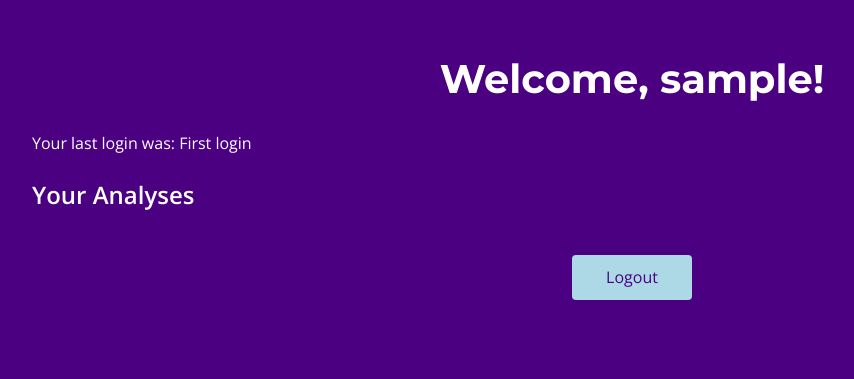
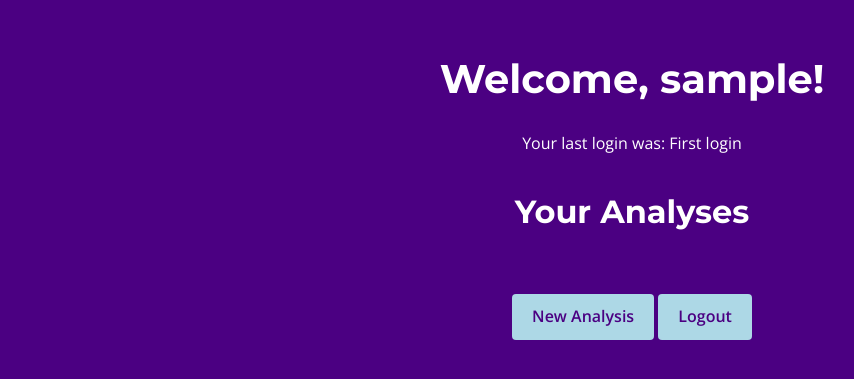
Before and after one commit to memaxo/toser, a Flask app: page /dashboard in a window 1280 px wide. Shown: the top 379 px of the page, without its empty margins (8-862 px from the left). Run offline with Flask 3, Linux system fonts and the light colour scheme; the visitor is signed in with stand-in values (Sample User, id 1); data that the repository does not hold is empty.

Commit message:
Improved the styling and layout of the dashboard, login, and register pages to match the site's purple and light blue color scheme.

```diff
--- a/src/templates/dashboard.html
+++ b/src/templates/dashboard.html
@@ -19,12 +19,18 @@
             margin: 0 auto;
             padding: 20px;
         }
-        h1 {
+        h1, h2 {
             font-family: 'Montserrat', sans-serif;
-            font-size: 2.5rem;
             color: #FFFFFF;
             text-align: center;
+        }
+        h1 {
+            font-size: 2.5rem;
             margin-bottom: 20px;
+        }
+        h2 {
+            font-size: 2rem;
+            margin-top: 30px;
         }
         .analysis-list {
             display: grid;
@@ -36,10 +42,15 @@
             border-radius: 8px;
             padding: 20px;
             box-shadow: 0 4px 6px rgba(0,0,0,0.1);
+            transition: transform 0.3s ease;
         }
-        .analysis-card h2 {
+        .analysis-card:hover {
+            transform: translateY(-5px);
+        }
+        .analysis-card h3 {
             margin-top: 0;
             font-size: 1.5rem;
+            color: #ADD8E6;
         }
         .analysis-card p {
             margin-bottom: 10px;
@@ -47,40 +58,47 @@
         .analysis-card .score {
             font-size: 1.2rem;
             font-weight: bold;
+            color: #ADD8E6;
         }
-        .logout-btn {
-            display: block;
-            width: 100px;
-            margin: 20px auto;
-            padding: 10px;
+        .btn {
+            display: inline-block;
+            padding: 10px 20px;
             background-color: #ADD8E6;
             color: #4B0082;
             text-align: center;
             text-decoration: none;
             border-radius: 4px;
             transition: background-color 0.3s;
+            font-weight: bold;
         }
-        .logout-btn:hover {
+        .btn:hover {
             background-color: #87CEEB;
+        }
+        .btn-container {
+            text-align: center;
+            margin-top: 30px;
         }
     </style>
 </head>
 <body>
     <div class="container">
         <h1>Welcome, {{ current_user.username }}!</h1>
-        <p>Your last login was: {{ current_user.last_login.strftime('%Y-%m-%d %H:%M:%S') if current_user.last_login else 'First login' }}</p>
+        <p style="text-align: center;">Your last login was: {{ current_user.last_login.strftime('%Y-%m-%d %H:%M:%S') if current_user.last_login else 'First login' }}</p>
         <h2>Your Analyses</h2>
         <div class="analysis-list">
             {% for analysis in analyses %}
             <div class="analysis-card">
-                <h2>{{ analysis.company_name }}</h2>
-                <p>URL: {{ analysis.url }}</p>
-                <p class="score">Score: {{ analysis.result.final_score }}/10</p>
-                <p>Grade: {{ analysis.result.letter_grade }}</p>
+                <h3>{{ analysis.company_name }}</h3>
+                <p><strong>URL:</strong> <a href="{{ analysis.url }}" target="_blank" style="color: #ADD8E6;">{{ analysis.url }}</a></p>
+                <p class="score">Score: {{ "%.1f"|format(analysis.result.final_score) }}/10</p>
+                <p><strong>Grade:</strong> {{ analysis.result.letter_grade }}</p>
             </div>
             {% endfor %}
         </div>
-        <a href="{{ url_for('logout') }}" class="logout-btn">Logout</a>
+        <div class="btn-container">
+            <a href="{{ url_for('index') }}" class="btn">New Analysis</a>
+            <a href="{{ url_for('logout') }}" class="btn">Logout</a>
+        </div>
     </div>
 </body>
 </html>
```
Also changed, not shown: src/templates/login.html (+32 -7 lines), src/templates/register.html (+32 -7 lines).
